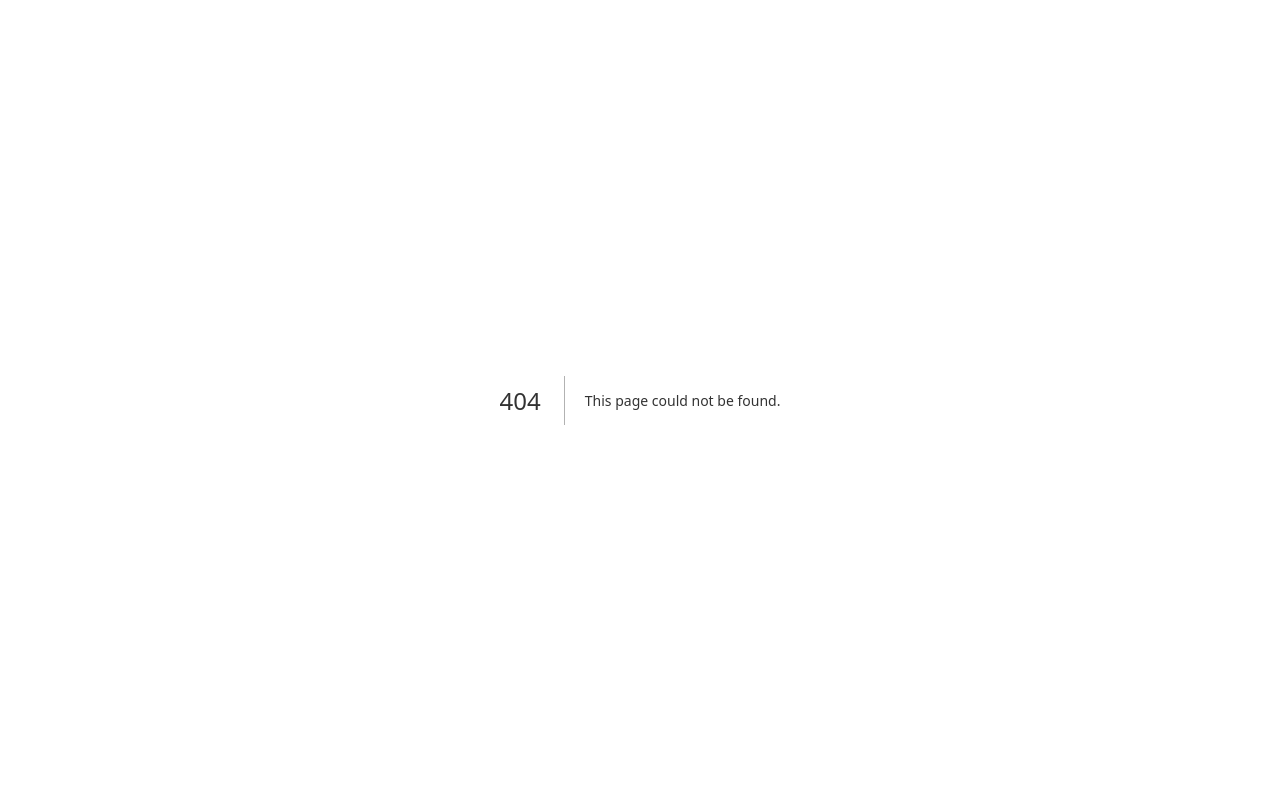
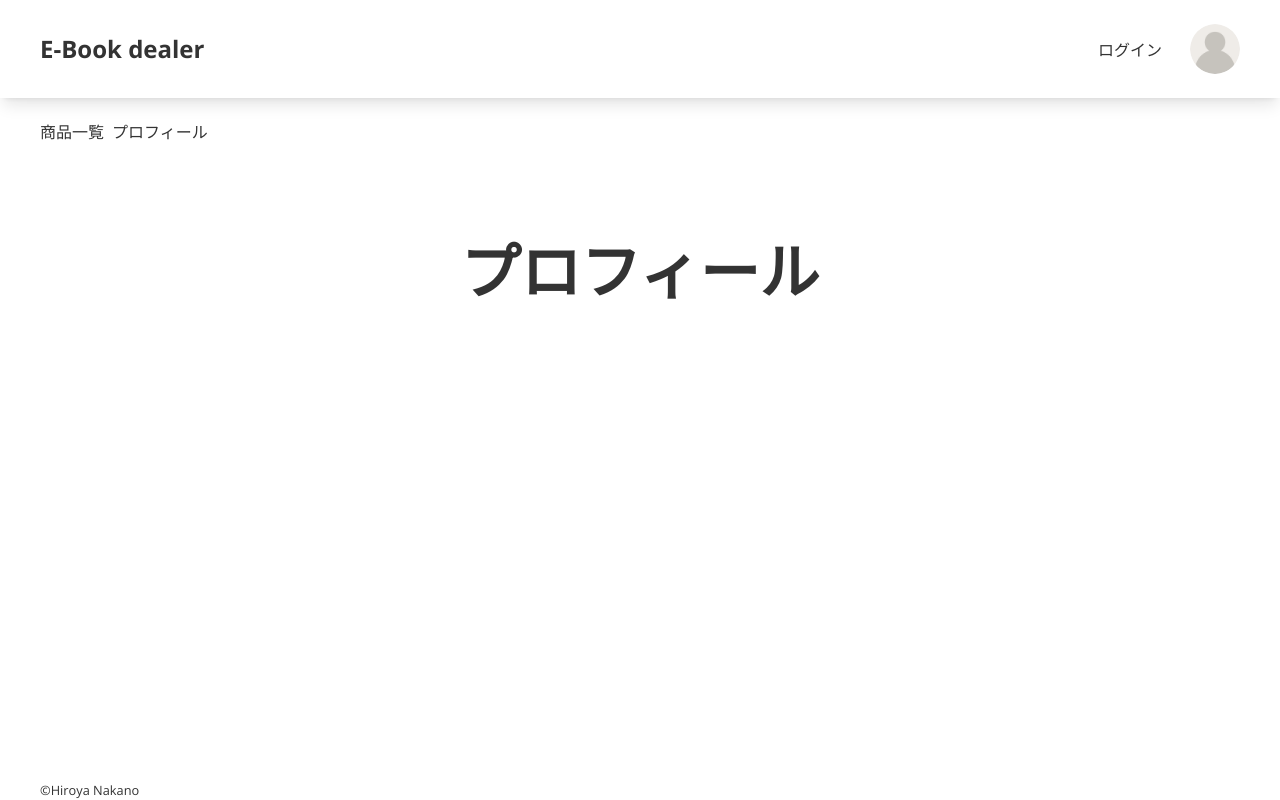
Before and after one commit to hirotiia/e-book-dealer, a Next.js app: page /profile in a window 1280 px wide. Before the commit this address had no page. Built offline with nearby package versions, Linux system fonts and the light colour scheme; no server answers.

Commit message:
:sparkles: MicroCMSとAPI連携

```diff
--- a/package.json
+++ b/package.json
@@ -17,6 +17,7 @@
     "@prisma/client": "5.18.0",
     "@vercel/postgres": "^0.9.0",
     "class-variance-authority": "0.7.0",
+    "microcms-js-sdk": "3.1.2",
     "next": "14.2.5",
     "next-auth": "4.24.7",
     "react": "18.3.1",
--- a/src/app/(page)/page.tsx
+++ b/src/app/(page)/page.tsx
@@ -5,6 +5,7 @@ import { Footer } from '@/components/layouts/Footer/Footer';
 import { Header } from '@/components/layouts/Header/Header';
 import { Breadcrumb } from '@/components/layouts/Breadcrumb/Breadcrumb';
 import { ReactElement } from 'react';
+import { getBookItems } from '@/app/lib/microcms/client';
 
 export const metadata: Metadata = {
   title: '商品一覧 ｜ E-Book dealer',
@@ -13,6 +14,8 @@ export const metadata: Metadata = {
 
 export default async function Home(): Promise<ReactElement> {
   const URL = process.env.NEXT_PUBLIC_URL;
+  const bookItems = (await getBookItems()).contents;
+  console.log(bookItems);
   return (
     <>
       <Header />
--- /dev/null
+++ b/src/app/(page)/profile/page.tsx
@@ -0,0 +1,27 @@
+import { HeadingLv1 } from '@/components/layouts/Heading/HeadingLv1';
+import { Metadata } from 'next';
+import { Footer } from '@/components/layouts/Footer/Footer';
+import { Header } from '@/components/layouts/Header/Header';
+import { Breadcrumb } from '@/components/layouts/Breadcrumb/Breadcrumb';
+
+export const metadata: Metadata = {
+  title: 'プロフィール ｜ E-Book dealer',
+  description: 'プロフィールページです。',
+};
+
+export default async function Login() {
+  const URL = process.env.NEXT_PUBLIC_URL;
+
+  return (
+    <>
+      <Header />
+      <Breadcrumb items={[{ pathname: URL, title: '商品一覧' }, { title: 'プロフィール' }]} />
+      <main>
+        <div className="col-start-2">
+          <HeadingLv1 className="font-notoJP">プロフィール</HeadingLv1>
+        </div>
+      </main>
+      <Footer />
+    </>
+  );
+}
--- /dev/null
+++ b/src/app/api/microcms/types.ts
@@ -0,0 +1,26 @@
+import { MicroCMSListResponse } from 'microcms-js-sdk';
+
+export type Content = {
+  id: string;
+  createdAt: string;
+  updatedAt: string;
+  publishedAt: string;
+  revisedAt: string;
+  title: string;
+  description: string;
+  price: number;
+  thumbnail: {
+    url: string;
+    height: number;
+    width: number;
+  };
+};
+
+type CMSResponse = {
+  contents: Content[];
+  totalCount: number;
+  offset: number;
+  limit: number;
+};
+
+export type EBookResponse = MicroCMSListResponse<CMSResponse>;
--- /dev/null
+++ b/src/app/lib/microcms/client.ts
@@ -0,0 +1,15 @@
+import { EBookResponse } from '@/app/api/microcms/types';
+import { createClient } from 'microcms-js-sdk';
+
+const client = createClient({
+  serviceDomain: 'e-book-dealer',
+  apiKey: process.env.MICROCMS_API_KEY!,
+});
+
+export const getBookItems = async (): Promise<EBookResponse> => {
+  const allEBooks = await client.getList({
+    endpoint: 'e-book',
+  });
+
+  return allEBooks;
+};
```
Also changed, not shown: 2 other files (tests, documents, lock files or other folders).
